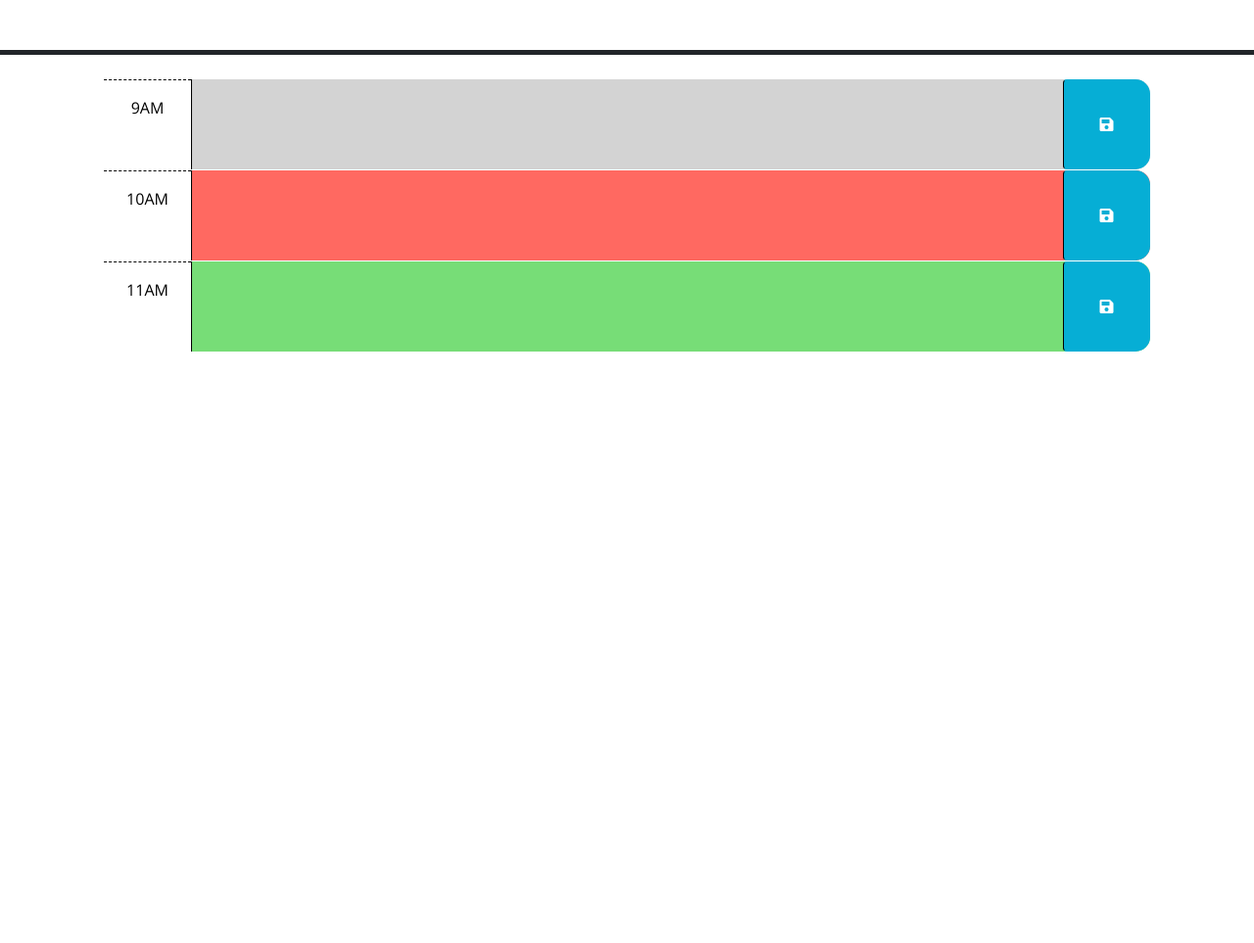
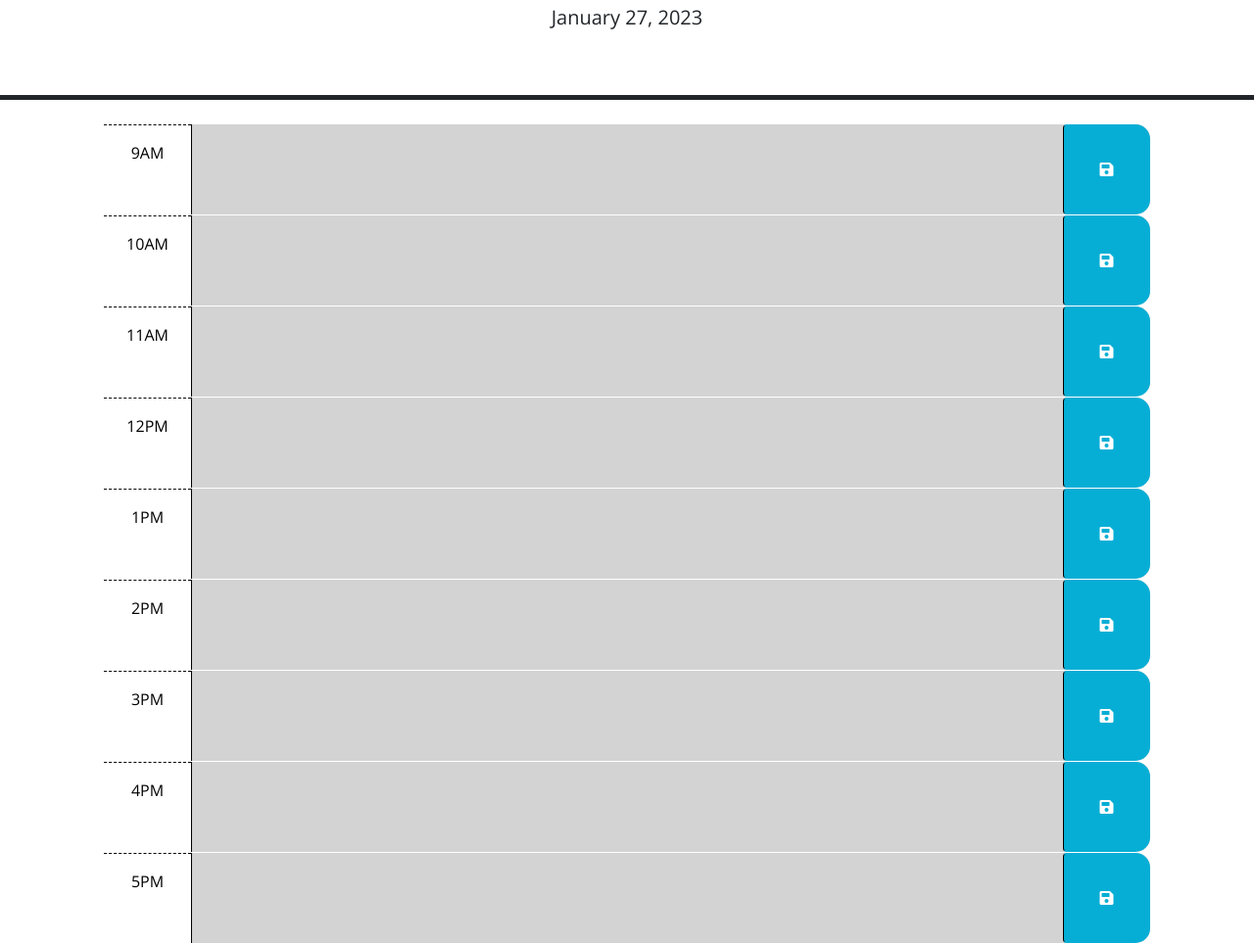
Before and after one commit to RyanEbanks/module-5-work-day-scheduler, a plain HTML site: page index.html in a window 1280 px wide. Shown: the part 176-1139 px from the top of the page at 98% size. Before the commit the page ends 800 px from the top, so only its background shows below. Drawn offline with nearby package versions, Linux system fonts and the light colour scheme; files that its build step writes are made by us from their sources.

Commit message:
Added notes for myself, Got the functionality of the calendar past, present and future working

```diff
--- a/assets/css/style.css
+++ b/assets/css/style.css
@@ -24,6 +24,7 @@ textarea {
   border-top: 1px solid white;
 }
 
+/*Border for the time period, You can make it fancy later*/
 .hour {
   background-color: #ffffff;
   color: #000000;
--- a/assets/js/script.js
+++ b/assets/js/script.js
@@ -15,9 +15,69 @@ $(function () {
   // past, present, and future classes? How can Day.js be used to get the
   // current hour in 24-hour time?
   //
+
+  // newTime = dayjs().hour(); // gets current hour
+  var idObject = {
+    9: "#hour-9",
+    10: "#hour-10",
+    11: "#hour-11",
+    12: "#hour-12",
+    13: "#hour-13",
+    14: "#hour-14",
+    15: "#hour-15",
+    16: "#hour-16",
+    17: "#hour-17"
+  }
+
+  newTime = dayjs().hour();
+  console.log(newTime);
+
+   for(var i = 9; i <= 17; i++) {
+
+     if(newTime === i) {
+       $(idObject[i]).removeClass("future");
+       $(idObject[i]).removeClass("past");
+       $(idObject[i]).addClass("present");
+     }
+     else if(newTime > i) {
+      $(idObject[i]).removeClass("future");
+      $(idObject[i]).removeClass("present");
+      $(idObject[i]).addClass("past");
+    } else {
+      $(idObject[i]).removeClass("present");
+      $(idObject[i]).removeClass("past");
+      $(idObject[i]).addClass("future");
+    }
+     console.log(idObject[i]);
+   }
+  //   console.log(idObject[i]);
+
+  // for(var i = 0; i < 13; i++) {
+  //   $("#hour-[i]").removeAttr('class', 'future')
+  //   $("#hour-11").attr('class', 'present');
+  // }
   // TODO: Add code to get any user input that was saved in localStorage and set
   // the values of the corresponding textarea elements. HINT: How can the id
   // attribute of each time-block be used to do this?
   //
   // TODO: Add code to display the current date in the header of the page.
 });
+
+
+
+//Providing the current date to the header div
+var currentDay = dayjs().format("MMMM D, YYYY");
+$('#currentDay').text(currentDay);
+console.log(currentDay);
+
+
+/*
+1. Time blocks for standard business hours ...........v
+2. Based on time using dayjs or setinterval the
+class past present or future will be appended to a div
+3. Past Present and future hold their own timeblock color
+4. Click event for timeblocks, I can enter event
+5. Save Button
+6. When save button is clicked text is saved in local storage
+7. When refreshed the saved events stay on the page
+*/
--- a/index.html
+++ b/index.html
@@ -18,7 +18,7 @@
       href="https://fonts.googleapis.com/css?family=Open+Sans&display=swap"
       rel="stylesheet"
     />
-    <link rel="stylesheet" href="style.css" />
+    <link rel="stylesheet" href="./assets/css/style.css" />
     <title>Work Day Scheduler</title>
   </head>
 
@@ -66,6 +66,57 @@
         </button>
       </div>
 
+      <div id="hour-12" class="row time-block future">
+        <div class="col-2 col-md-1 hour text-center py-3">12PM</div>
+        <textarea class="col-8 col-md-10 description" rows="3"> </textarea>
+        <button class="btn saveBtn col-2 col-md-1" aria-label="save">
+          <i class="fas fa-save" aria-hidden="true"></i>
+        </button>
+      </div>
+
+      <div id="hour-13" class="row time-block 13 future">
+        <div class="col-2 col-md-1 hour text-center py-3">1PM</div>
+        <textarea class="col-8 col-md-10 description" rows="3"> </textarea>
+        <button class="btn saveBtn col-2 col-md-1" aria-label="save">
+          <i class="fas fa-save" aria-hidden="true"></i>
+        </button>
+      </div>
+
+      <div id="hour-14" class="row time-block 14 future">
+        <div class="col-2 col-md-1 hour text-center py-3">2PM</div>
+        <textarea class="col-8 col-md-10 description" rows="3"> </textarea>
+        <button class="btn saveBtn col-2 col-md-1" aria-label="save">
+          <i class="fas fa-save" aria-hidden="true"></i>
+        </button>
+      </div>
+
+      <div id="hour-15" class="row time-block 15 future">
+        <div class="col-2 col-md-1 hour text-center py-3">3PM</div>
+        <textarea class="col-8 col-md-10 description" rows="3"> </textarea>
+        <button class="btn saveBtn col-2 col-md-1" aria-label="save">
+          <i class="fas fa-save" aria-hidden="true"></i>
+        </button>
+      </div>
+
+      <div id="hour-16" class="row time-block 16 future">
+        <div class="col-2 col-md-1 hour text-center py-3">4PM</div>
+        <textarea class="col-8 col-md-10 description" rows="3"> </textarea>
+        <button class="btn saveBtn col-2 col-md-1" aria-label="save">
+          <i class="fas fa-save" aria-hidden="true"></i>
+        </button>
+      </div>
+
+      <div id="hour-17" class="row time-block 17 future">
+        <div class="col-2 col-md-1 hour text-center py-3">5PM</div>
+        <textarea class="col-8 col-md-10 description" rows="3"> </textarea>
+        <button class="btn saveBtn col-2 col-md-1" aria-label="save">
+          <i class="fas fa-save" aria-hidden="true"></i>
+        </button>
+      </div>
+    </div>
+
+    <!--Added dayjs script to the html-->
+    <script src="https://cdn.jsdelivr.net/npm/dayjs@1/dayjs.min.js"></script>
     <script src="https://code.jquery.com/jquery-3.4.1.min.js"></script>
     <script
       src="https://cdn.jsdelivr.net/npm/dayjs@1.11.3/dayjs.min.js"
@@ -73,6 +124,17 @@
       crossorigin="anonymous"
     ></script>
 
-    <script src="script.js"></script>
+    <script src="./assets/js/script.js"></script>
   </body>
 </html>
+
+<!--
+  1. Time blocks for standard business hours
+  2. Based on time using dayjs or setinterval the
+  class past present or future will be appended to a div
+  3. Past Present and future hold their own timeblock color
+  4. Click event for timeblocks, I can enter event
+  5. Save Button
+  6. When save button is clicked text is saved in local storage
+  7. When refreshed the saved events stay on the page
+-->
```
